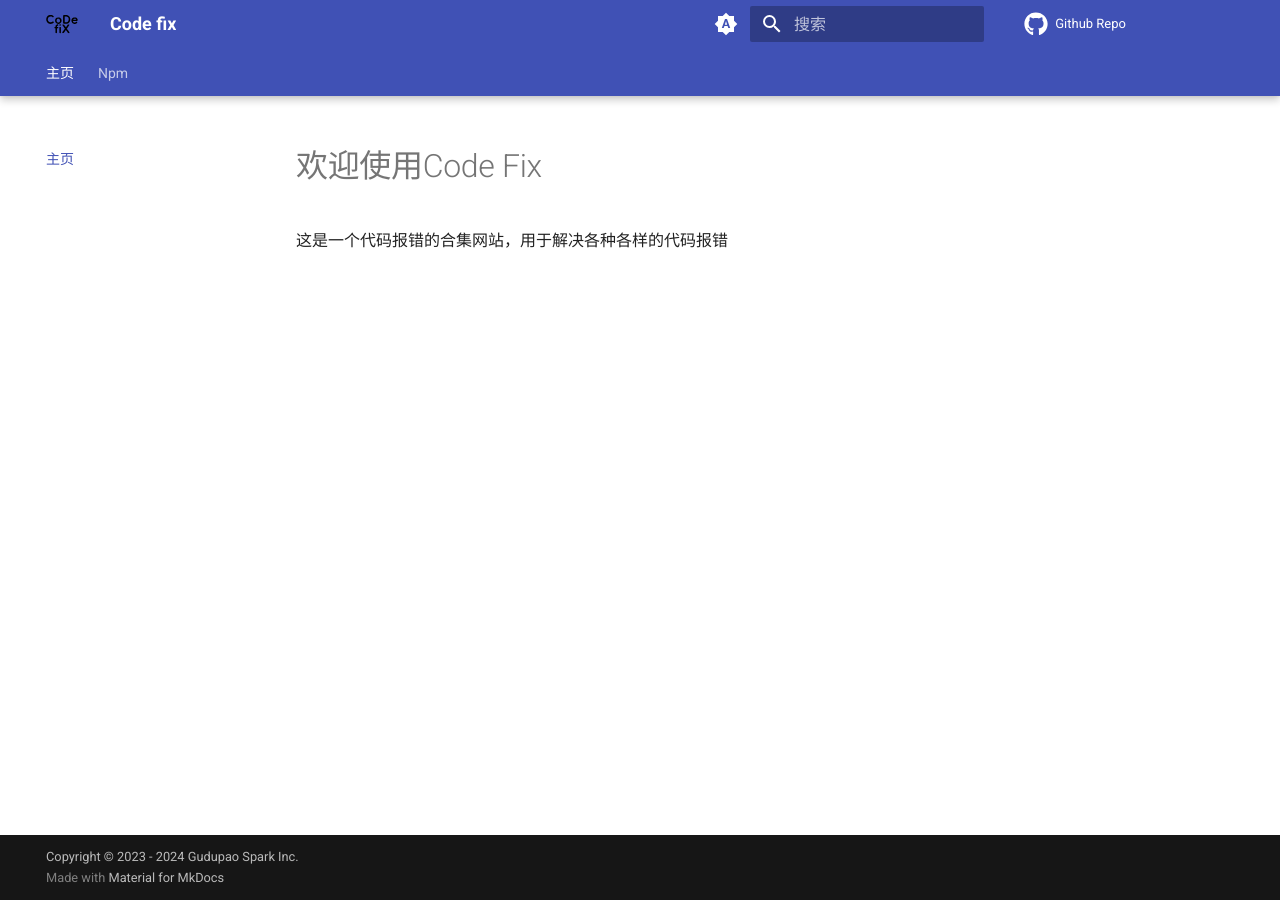
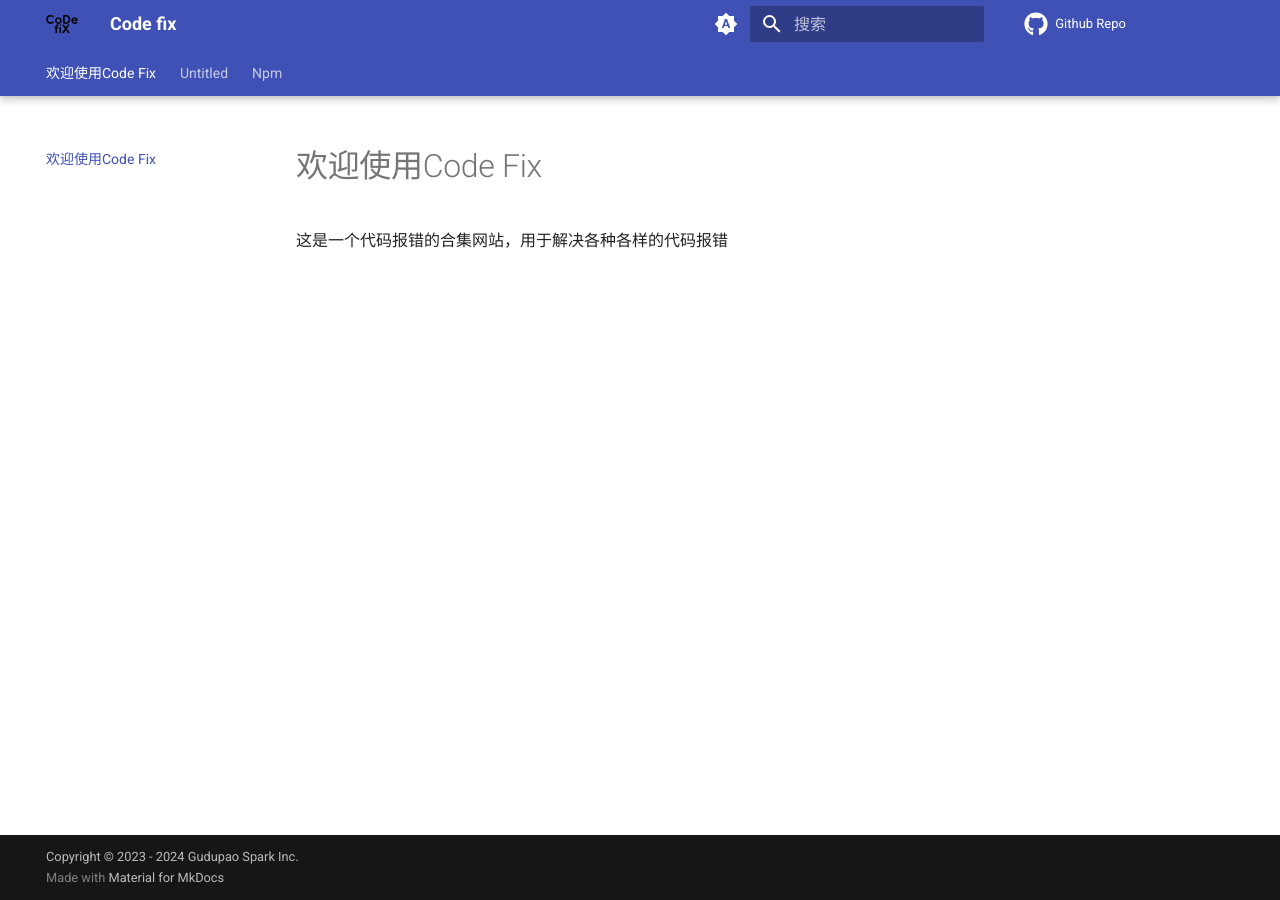
Before and after one commit to GudupaoSpark/code-fix, an MkDocs documentation site: the page built from docs/index.md, in a window 1280 px wide. Built offline with MkDocs 1.6.1 and Material for MkDocs 9.7.7, drawn with Linux system fonts in a browser that asks for light colours; comment, search, counter and statistics services are not loaded; some of the changed lines change nothing that is shown.

Commit message:
Update mkdocs.yml

```diff
--- a/mkdocs.yml
+++ b/mkdocs.yml
@@ -1,10 +1,5 @@
 site_name: Code fix
-nav:
-    - 主页: index.md
-    - Npm:
-      - ERR! Error:EACCES: Npm/npm-ERR-Error-EACCES.md
-      - ERR! ENOENT: Npm/ERR-ENOENT.md
-      - ERR! network timeout: Npm/ERR-network-timeout.md
+
 repo_url: https://github.com/GudupaoSpark/code-fix
 repo_name: Github Repo
 
```
